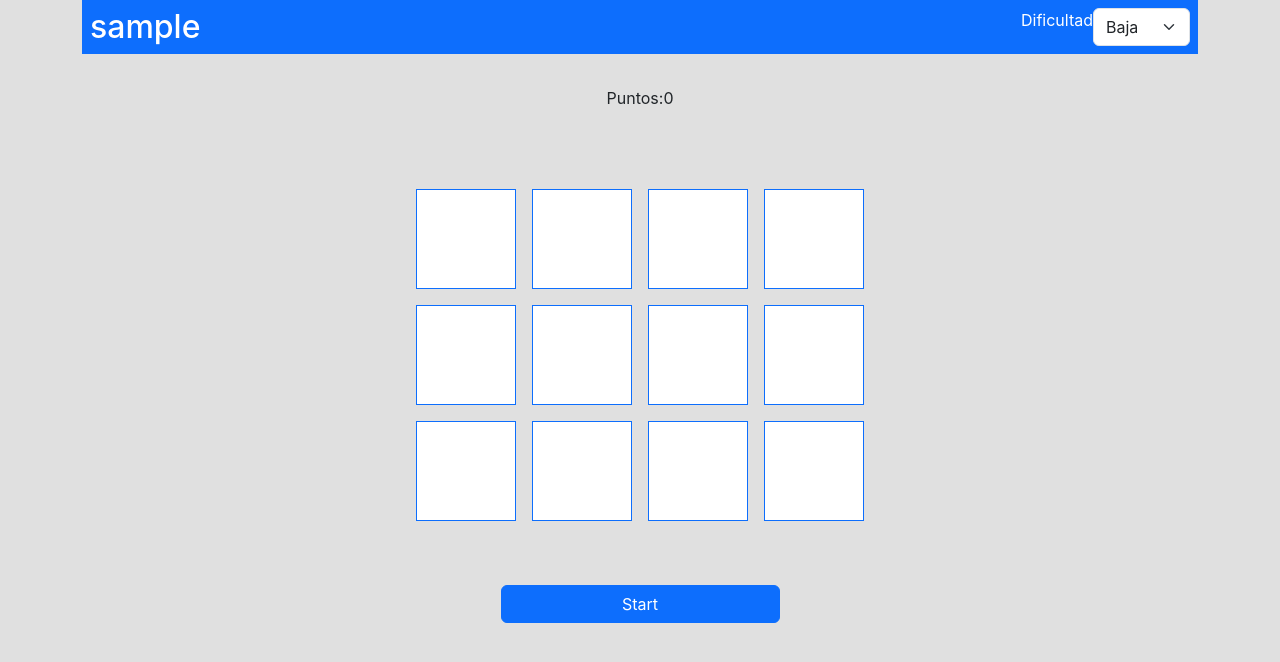
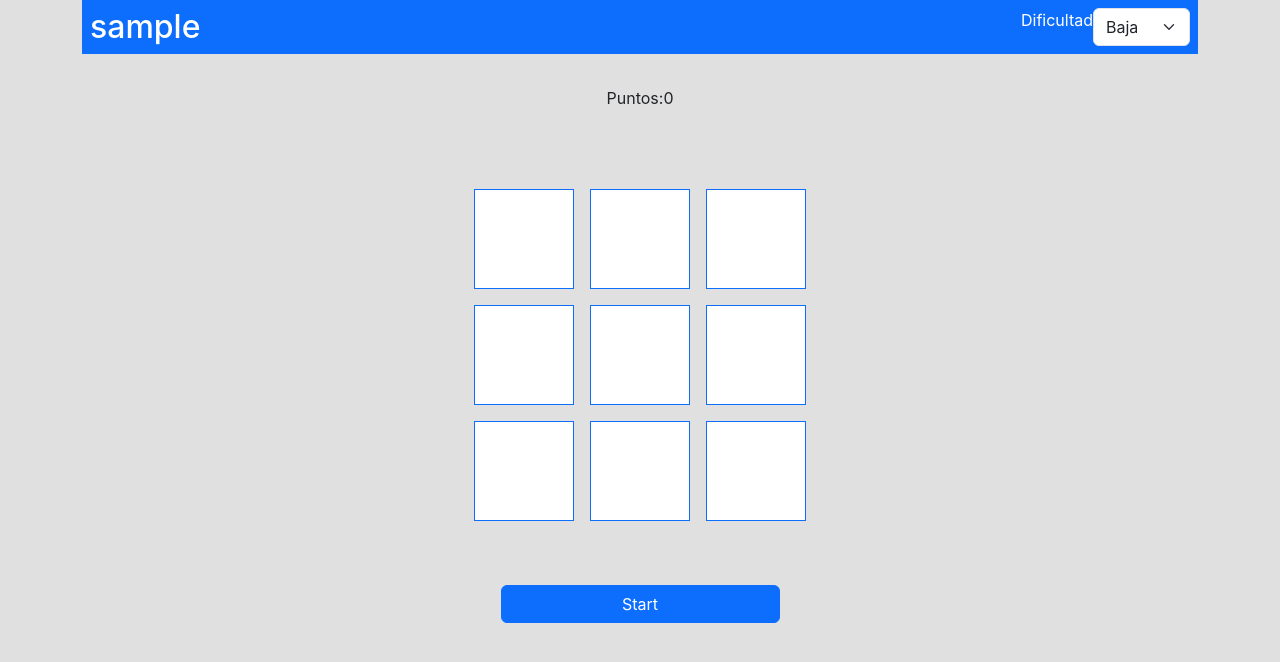
Before and after one commit to Diesouto/whac-a-mole-pwa, a React (Create React App) app: page /game in a window 1280 px wide. Shown: the top 662 px of the page. Built offline with nearby package versions, Linux system fonts and the light colour scheme; sample sign-in values are in the browser's storage.

Commit message:
update game cell number

```diff
--- a/src/components/Grid.tsx
+++ b/src/components/Grid.tsx
@@ -32,7 +32,7 @@ const Grid: React.FC<GridProps> = ({
       style={{
         display: "grid",
         gridGap: "1em",
-        gridTemplateColumns: "repeat(4, 1fr)",
+        gridTemplateColumns: `repeat(${cellNumber % 2 === 0 ? "4" : "3"}, 1fr)`,
         maxWidth: "700px",
         margin: "0 auto",
       }}
--- a/src/pages/Game.tsx
+++ b/src/pages/Game.tsx
@@ -14,7 +14,7 @@ const Game: React.FC = () => {
   const navigate = useNavigate();
   const intervalIdRef = useRef<NodeJS.Timeout | null>(null);
 
-  const cellNumber = 12; // Define the maximum number of cells
+  const cellNumber = 9; // Define the maximum number of cells
   const moleNumber = 2; // Define max number of moles
 
   const handleWhack = (position: number) => {
@@ -45,7 +45,7 @@ const Game: React.FC = () => {
   }, [difficulty, moleNumber]);
 
   const stopGame = () => {
-    // setPoints(0);
+    setPoints(0);
     setMolePositions([]);
     clearInterval(intervalIdRef.current!);
     setGameRunning(false);
```
Also changed, not shown: 1 other file (tests, documents, lock files or other folders).
